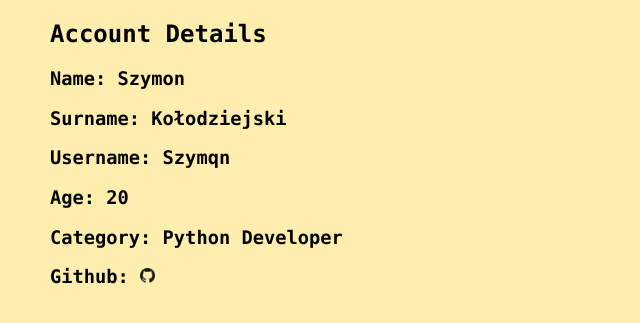
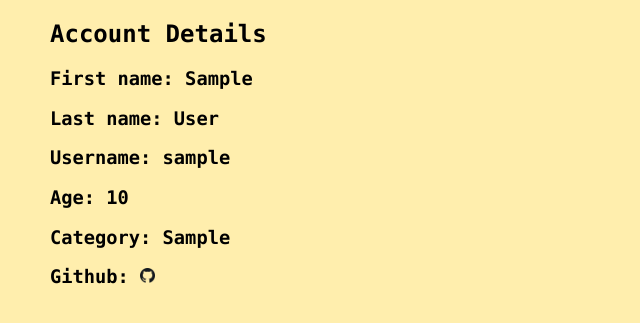
Before and after one commit to Szymqn/StudySpace, a Django app: page /user/account/ in a window 1280 px wide. Shown: the part 283-606 px from the top of the page, without its empty margins (0-640 px from the left). Run offline with Django 4.2, Linux system fonts and the light colour scheme; a user stored in the database is signed in; tables that the repository leaves empty hold one stand-in row (values such as "Sample post"); parts of the project's set-up code (start-up, migrations or seed data) failed here and were passed over.

Commit message:
create account details

```diff
--- a/templates/user/account.html
+++ b/templates/user/account.html
@@ -12,16 +12,15 @@
 
 <h2 class="account_h">Account Details</h2>
 
-{#Place for HTML form generate from backend#}
-{#Temp for frontend, static for preview:#}
 <article class="account_details">
-    <h3>Name: Szymon</h3>
-    <h3>Surname: Kołodziejski</h3>
-    <h3>Username: Szymqn</h3>
-    <h3>Age: 20</h3>
-    <h3>Category: Python Developer</h3>
-    <h3>Github: <a href="https://github.com/Szymqn"><img src="{% static 'images/githubIcon.png' %}" alt="githubLink"></a></h3>
+    <h3>First name: {{ user.first_name }}</h3>
+    <h3>Last name: {{ user.last_name }}</h3>
+    <h3>Username: {{ user.username }}</h3>
+    <h3>Age: {{ user.age }}</h3>
+    <h3>Category: {{ user.category }}</h3>
+    <h3>Github: <a href="{{ user.github }}"><img src="{% static 'images/githubIcon.png' %}" alt="githubLink"></a></h3>
 </article>
+
 
 </body>
 </html>
--- a/user/urls.py
+++ b/user/urls.py
@@ -9,5 +9,5 @@ from . import views
 urlpatterns = [
     path('signup/', views.SignUpView.as_view(), name='signup'),
     path('login/', views.LoginView.as_view(), name='login'),
-    path('account/', login_required(views.account), name='account'),
+    path('account/', login_required(views.account_details), name='account'),
 ]
--- a/user/views.py
+++ b/user/views.py
@@ -4,11 +4,14 @@ from django.contrib.auth.views import LoginView
 from django.views.generic import FormView, CreateView
 from django.urls import reverse_lazy
 
+from .models import CustomUser
 from .forms import CustomUserCreationForm
 
 
-def account(request):
-    return render(request, 'user/account.html')
+def account_details(request):
+    user = CustomUser.objects.get(username=request.user)
+    context = {'user': user}
+    return render(request, 'user/account.html', context)
 
 
 class LoginView(LoginView):
```
